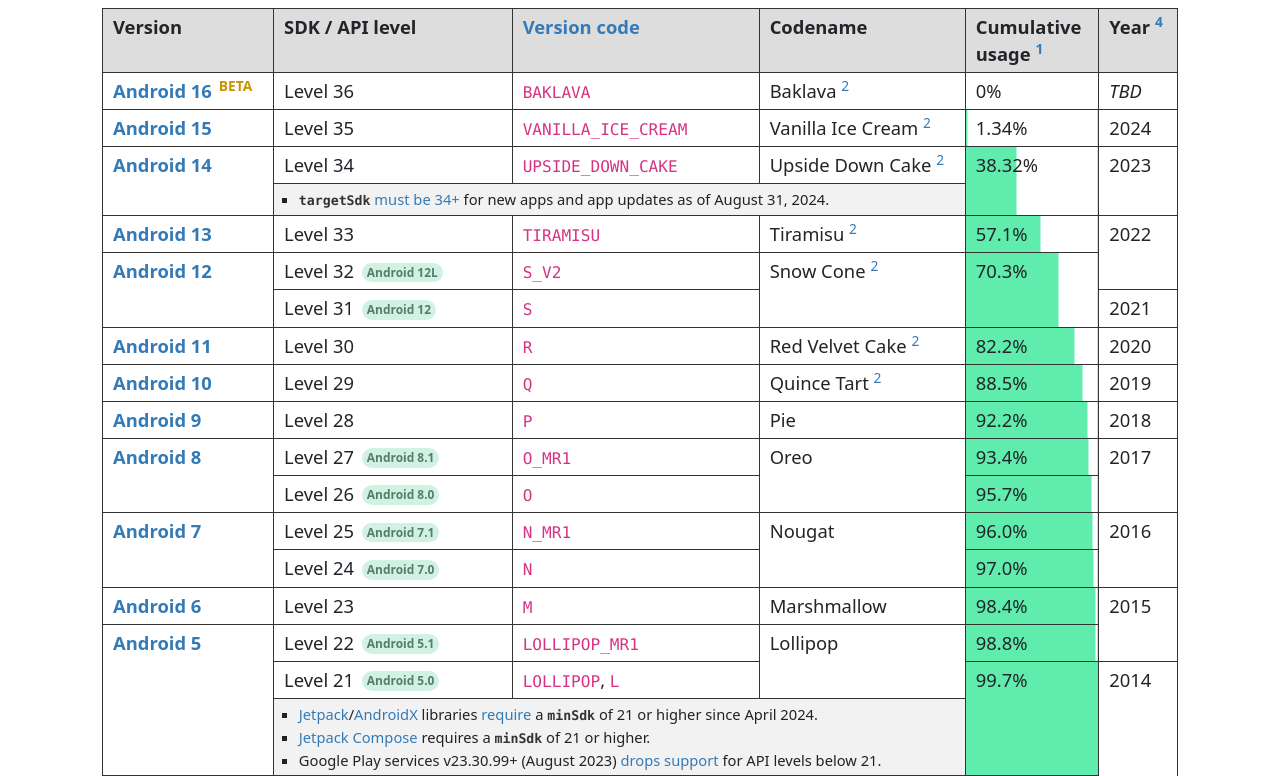
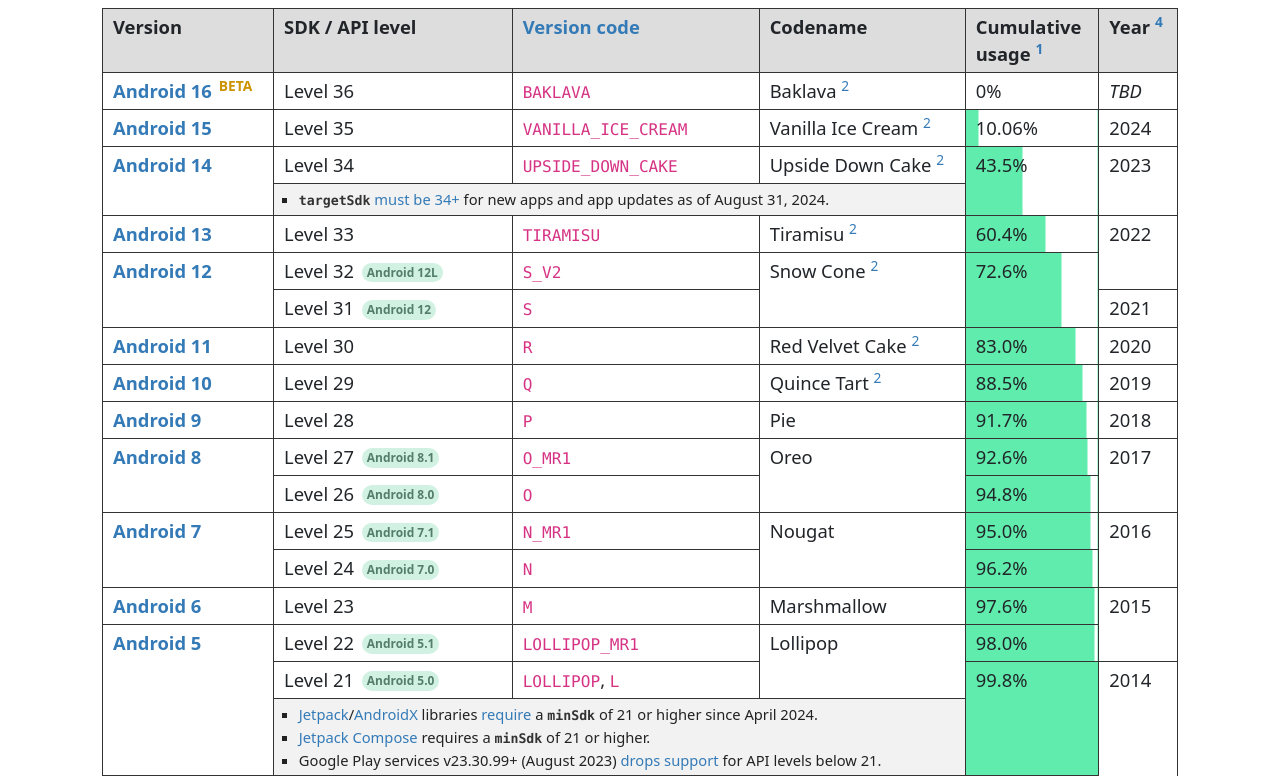
Before and after one commit to ebelinski/apilevels, a Jekyll site: the page built from index.md, in a window 1280 px wide. Shown: the part 231-1007 px from the top of the page. Built offline with Jekyll 4.4.1, drawn with Linux system fonts in a browser that asks for light colours; comment, search, counter and statistics services are not loaded; some of the changed text lies outside the part shown.

Commit message:
Update index.md

```diff
--- a/index.md
+++ b/index.md
@@ -50,7 +50,7 @@
       Vanilla Ice Cream
       <sup id="fnref:2"><a href="#fn:2" class="footnote">2</a></sup>
     </td>
-    {% include progress-cell.html rowspan=1 percentage=1.34 %}
+    {% include progress-cell.html rowspan=1 percentage=10.06 %}
     <td>2024</td>
   </tr>
   <tr>
@@ -63,7 +63,7 @@
       Upside Down Cake
       <sup id="fnref:2"><a href="#fn:2" class="footnote">2</a></sup>
     </td>
-    {% include progress-cell.html rowspan=2 percentage=38.32 %}
+    {% include progress-cell.html rowspan=2 percentage=43.5 %}
     <td rowspan="2">2023</td>
   </tr>
   <tr class="table-notes">
@@ -83,7 +83,7 @@
       Tiramisu
       <sup id="fnref:2"><a href="#fn:2" class="footnote">2</a></sup>
     </td>
-    {% include progress-cell.html rowspan=1 percentage=57.1 %}
+    {% include progress-cell.html rowspan=1 percentage=60.4 %}
     <td rowspan="2">2022</td>
   </tr>
   <tr>
@@ -99,7 +99,7 @@
       Snow Cone
       <sup id="fnref:2"><a href="#fn:2" class="footnote">2</a></sup>
     </td>
-    {% include progress-cell.html rowspan=2 percentage=70.3 %}
+    {% include progress-cell.html rowspan=2 percentage=72.6 %}
   </tr>
   <tr>
     <td>Level 31 <span class="subversion">Android 12</span></td>
@@ -116,7 +116,7 @@
       Red Velvet Cake
       <sup id="fnref:2"><a href="#fn:2" class="footnote">2</a></sup>
     </td>
-    {% include progress-cell.html rowspan=1 percentage=82.2 %}
+    {% include progress-cell.html rowspan=1 percentage=83.0 %}
     <td>2020</td>
   </tr>
   <tr>
@@ -139,7 +139,7 @@
     <td>Level 28</td>
     <td><code>P</code></td>
     <td>Pie</td>
-    {% include progress-cell.html rowspan=1 percentage=92.2 %}
+    {% include progress-cell.html rowspan=1 percentage=91.7 %}
     <td>2018</td>
   </tr>
   <tr>
@@ -149,13 +149,13 @@
     <td>Level 27 <span class="subversion">Android 8.1</span></td>
     <td><code>O_MR1</code></td>
     <td rowspan="2">Oreo</td>
-    {% include progress-cell.html rowspan=1 percentage=93.4 %}
+    {% include progress-cell.html rowspan=1 percentage=92.6 %}
     <td rowspan="2">2017</td>
   </tr>
   <tr>
     <td>Level 26 <span class="subversion">Android 8.0</span></td>
     <td><code>O</code></td>
-    {% include progress-cell.html rowspan=1 percentage=95.7 %}
+    {% include progress-cell.html rowspan=1 percentage=94.8 %}
   </tr>
   <tr>
     <td rowspan="2">
@@ -164,13 +164,13 @@
     <td>Level 25 <span class="subversion">Android 7.1</span></td>
     <td><code>N_MR1</code></td>
     <td rowspan="2">Nougat</td>
-    {% include progress-cell.html rowspan=1 percentage=96.0 %}
+    {% include progress-cell.html rowspan=1 percentage=95.0 %}
     <td rowspan="2">2016</td>
   </tr>
   <tr>
     <td>Level 24 <span class="subversion">Android 7.0</span></td>
     <td><code>N</code></td>
-    {% include progress-cell.html rowspan=1 percentage=97.0 %}
+    {% include progress-cell.html rowspan=1 percentage=96.2 %}
   </tr>
   <tr>
     <td>
@@ -179,7 +179,7 @@
     <td>Level 23</td>
     <td><code>M</code></td>
     <td>Marshmallow</td>
-    {% include progress-cell.html rowspan=1 percentage=98.4 %}
+    {% include progress-cell.html rowspan=1 percentage=97.6 %}
     <td rowspan="2">2015</td>
   </tr>
   <tr>
@@ -189,12 +189,12 @@
     <td>Level 22 <span class="subversion">Android 5.1</span></td>
     <td><code>LOLLIPOP_MR1</code></td>
     <td rowspan="2">Lollipop</td>
-    {% include progress-cell.html rowspan=1 percentage=98.8 %}
+    {% include progress-cell.html rowspan=1 percentage=98.0 %}
   </tr>
   <tr>
     <td>Level 21 <span class="subversion">Android 5.0</span></td>
     <td><code>LOLLIPOP</code>, <code>L</code></td>
-    {% include progress-cell.html rowspan=2 percentage=99.7 %}
+    {% include progress-cell.html rowspan=2 percentage=99.8 %}
     <td rowspan="3">2014</td>
   </tr>
   <tr class="table-notes"><td colspan="3">
@@ -385,7 +385,7 @@
 <div class="footnotes">
   <ol>
     <li id="fn:1">
-      <p>Cumulative usage distribution figures were last updated on January 9, 2025 using <b>December 2024</b> data from <a href="https://gs.statcounter.com/android-version-market-share/mobile-tablet/worldwide">Statcounter GlobalStats</a> and <a href="https://github.com/ebelinski/apilevels/blob/main/meta/android-usage-generator.swift">this script</a>. These figures may have changed significantly since the last update. You may update the figures yourself with a <a href="https://github.com/ebelinski/apilevels">pull request</a>. <a href="#fnref:1" class="reversefootnote">↩</a></p>
+      <p>Cumulative usage distribution figures were last updated on May 9, 2025 using <b>April 2024</b> data from <a href="https://gs.statcounter.com/android-version-market-share/mobile-tablet/worldwide">Statcounter GlobalStats</a> and <a href="https://github.com/ebelinski/apilevels/blob/main/meta/android-usage-generator.swift">this script</a>. These figures may have changed significantly since the last update. You may update the figures yourself with a <a href="https://github.com/ebelinski/apilevels">pull request</a>. <a href="#fnref:1" class="reversefootnote">↩</a></p>
     </li>
     <li id="fn:2">
       <p>The codenames for Android 10 and above in the table are the internal codenames. Beginning with Android 10, Google dropped the usage of codenames publicly. <a href="#fnref:2" class="reversefootnote">↩</a></p>
```
